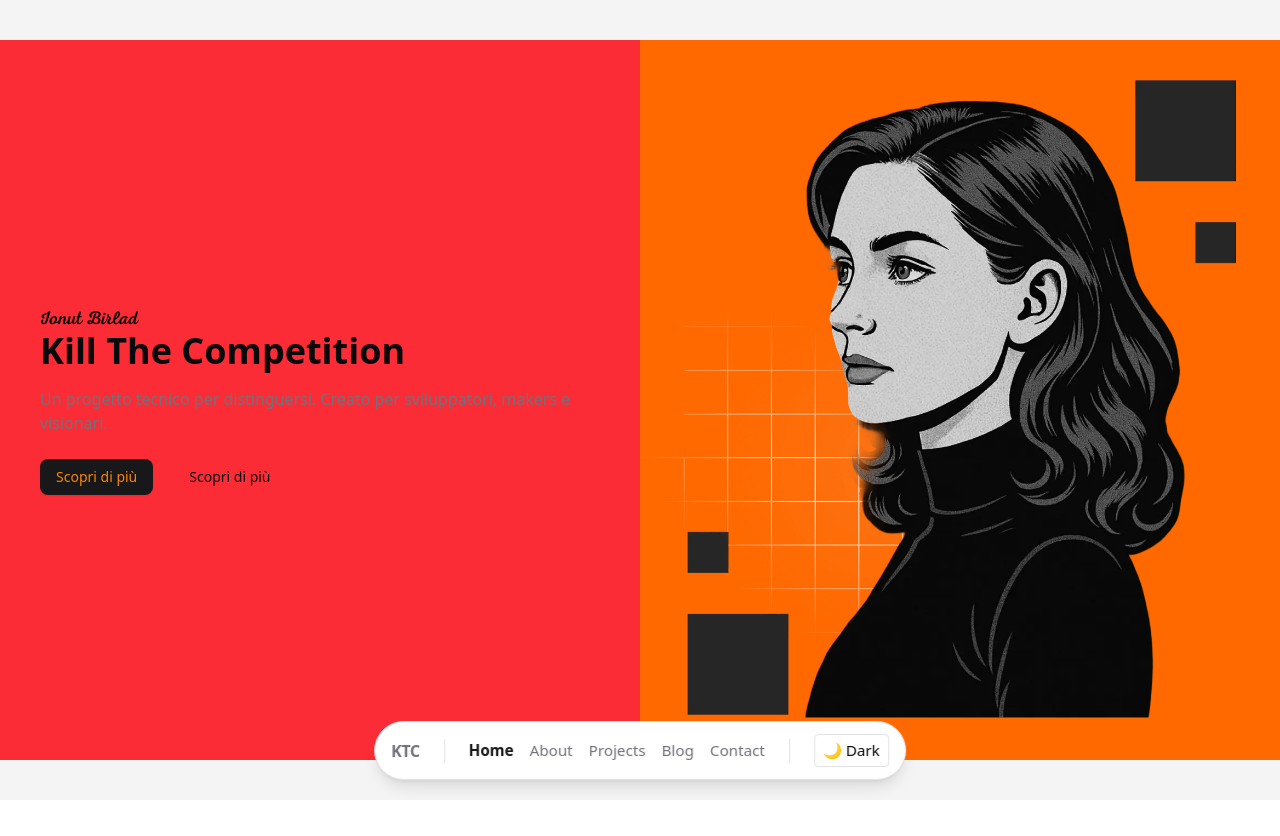
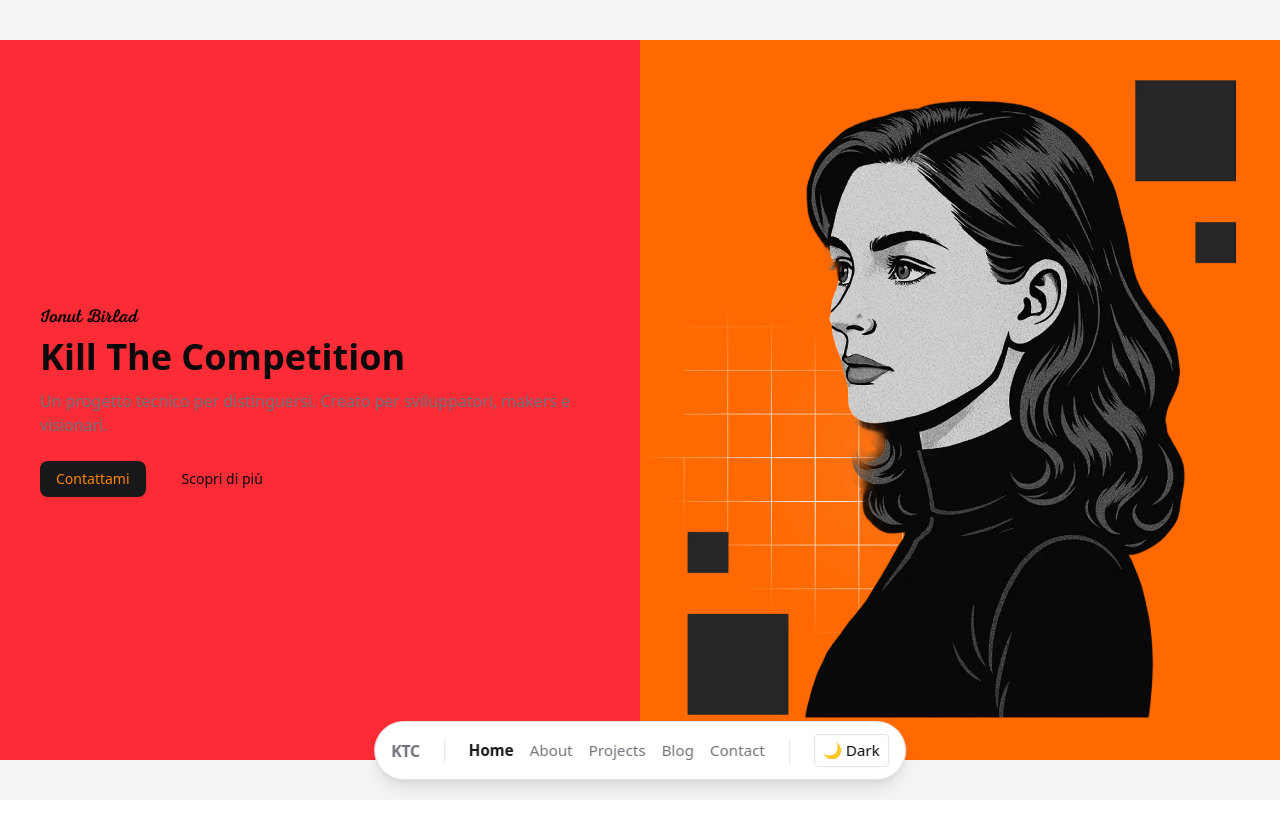
Before and after one commit to ionutbirlad/project-ktc, a Next.js app: page / in a window 1280 px wide. Shown: the top 836 px of the page. Built offline with nearby package versions, Linux system fonts and the light colour scheme.

Commit message:
style: minor changes

```diff
--- a/src/components/home/HeroSection.tsx
+++ b/src/components/home/HeroSection.tsx
@@ -1,11 +1,13 @@
 "use client";
+
+import Image from "next/image";
+import Link from "next/link";
 
 import { useTheme } from "@/styles/ThemeProvider";
 import SectionContainer from "@/components/layout/SectionContainer";
 import { Button } from "@/components/ui/button";
 import { AspectRatio } from "@/components/ui/aspect-ratio";
 
-import Image from "next/image";
 import heroPhoto from "@/assets/images/home_hero-section.webp";
 import signatureBlack from "@/assets/images/signature_black.png";
 import signatureWhite from "@/assets/images/signature_white.png";
@@ -24,6 +26,7 @@ export default function HeroSection({ extraStyle, fullWidth }: HeroSectionProps)
         <div className="max-w-screen-xl mx-auto flex h-full">
           <div className="w-1/2 h-full bg-red-500">
             <div className="h-full content-center px-10 py-16">
+              <div className="mb-2">
                 {theme === "dark" ? (
                   <Image
                     src={signatureWhite}
@@ -39,15 +42,20 @@ export default function HeroSection({ extraStyle, fullWidth }: HeroSectionProps)
                     priority
                   />
                 )}
-              <h1 className="text-4xl font-bold mb-4">Kill The Competition</h1>
+              </div>
+              <h1 className="text-4xl font-bold mb-3">Kill The Competition</h1>
               <p className="text-muted-foreground mx-auto mb-6">
                 Un progetto tecnico per distinguersi. Creato per sviluppatori, makers e visionari.
               </p>
               <div>
-                <Button>Scopri di più</Button>
+                <Link href="/contact">
+                  <Button>Contattami</Button>
+                </Link>
+                <Link href="/about">
                   <Button className="ml-5" variant="ghost">
                     Scopri di più
                   </Button>
+                </Link>
               </div>
             </div>
           </div>
```
Lines whose indentation alone changed are shown as unchanged.
